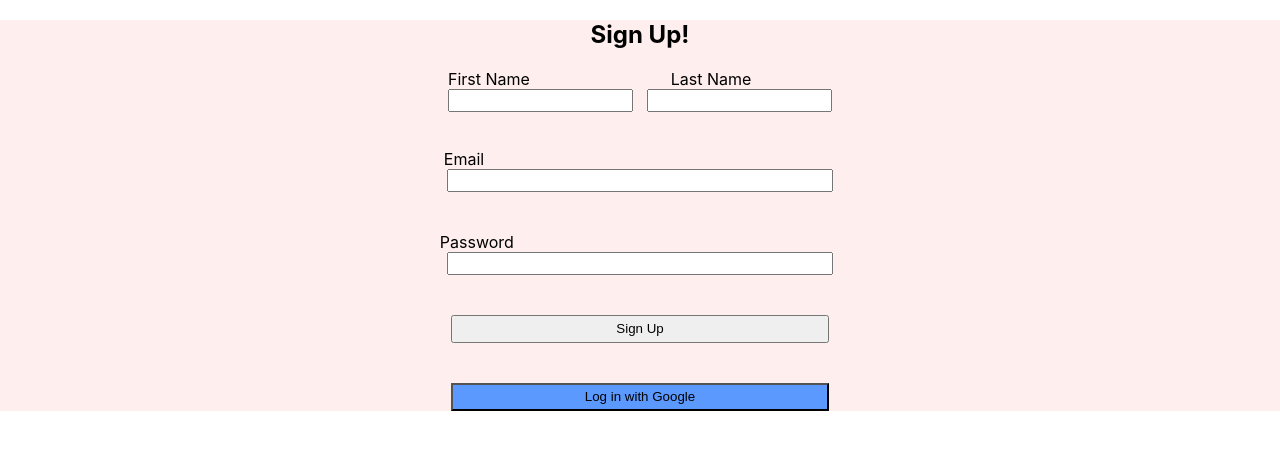
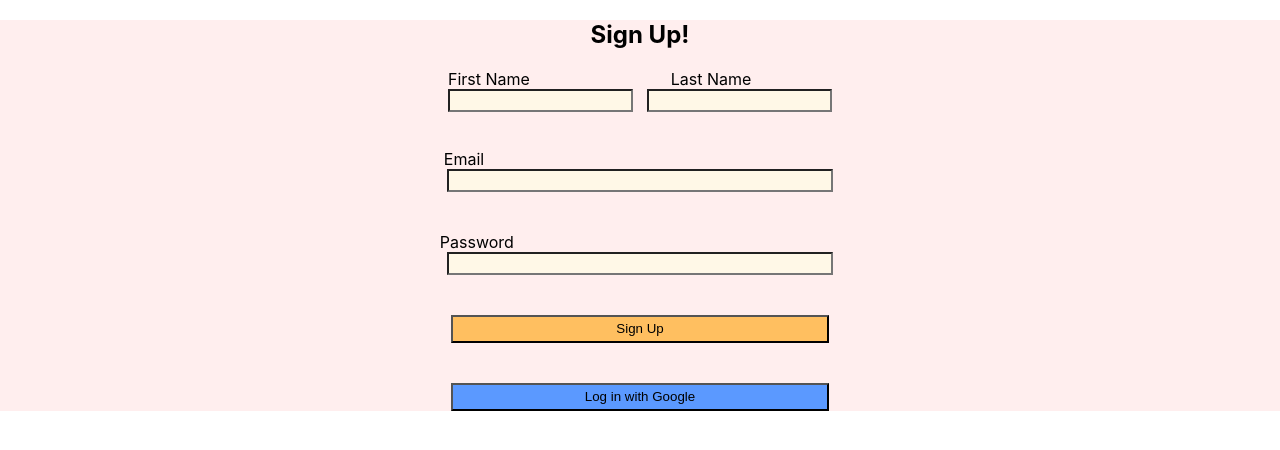
Before and after one commit to Bstuart77/Checklist_418, a React (Create React App) app: page / in a window 1280 px wide. Shown: the top 450 px of the page. Built offline with nearby package versions, Linux system fonts and the light colour scheme.

Commit message:
Added background color to textboxes to match figma

```diff
--- a/src/index.css
+++ b/src/index.css
@@ -26,12 +26,14 @@ code {
   float: left;
   margin-left: 35%;
   padding: .15%;
+  background-color: #FFF8E7;
 }
 
 .LastNameBox{
   float: right;
   margin-right: 35%;
   padding: .15%;
+  background-color: #FFF8E7;
 }
 .LastNameLabel{
   float: right;
@@ -42,6 +44,7 @@ code {
   margin: auto;
   width: 29.5%;
   padding: .15%;
+  background-color: #FFF8E7;
 }
 
 .EmailLabel{
@@ -56,12 +59,14 @@ code {
   margin: auto;
   padding: .15%;
   width: 29.5%;
+  background-color: #FFF8E7;
 }
 
 .SignUpButton{
   margin: auto;
   width: 29.5%;
   padding: .35%;
+  background-color: #FFBF60;
 }
 
 .SignInWithGoogleButton{
```
